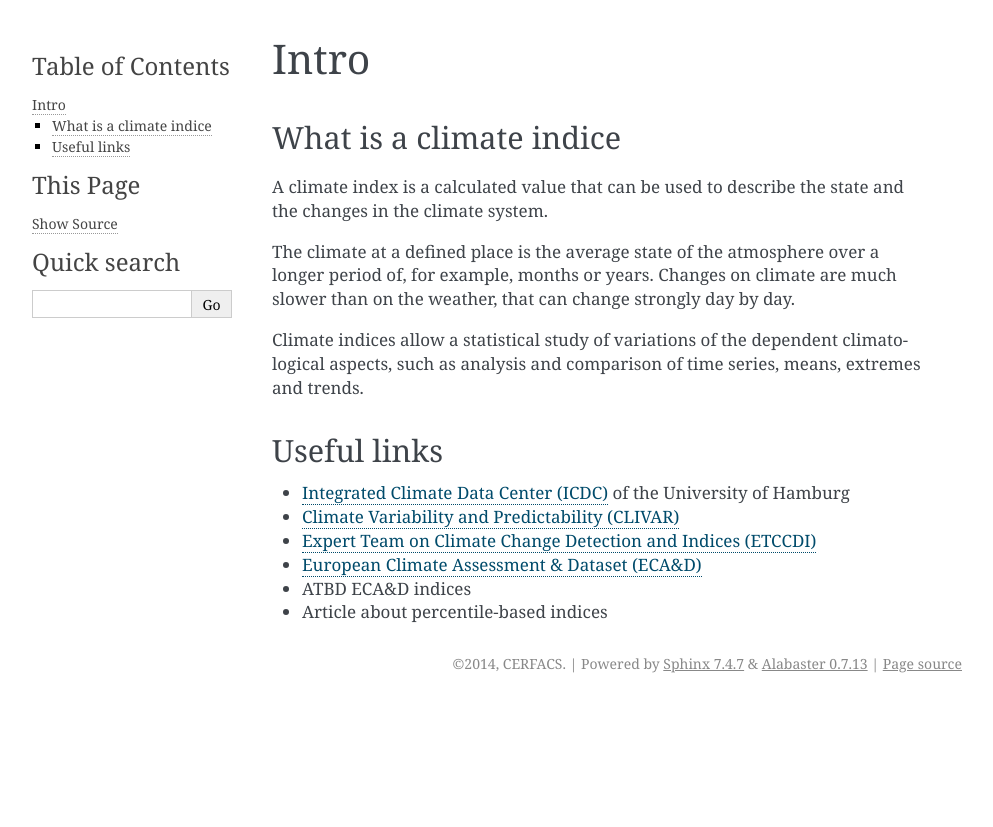
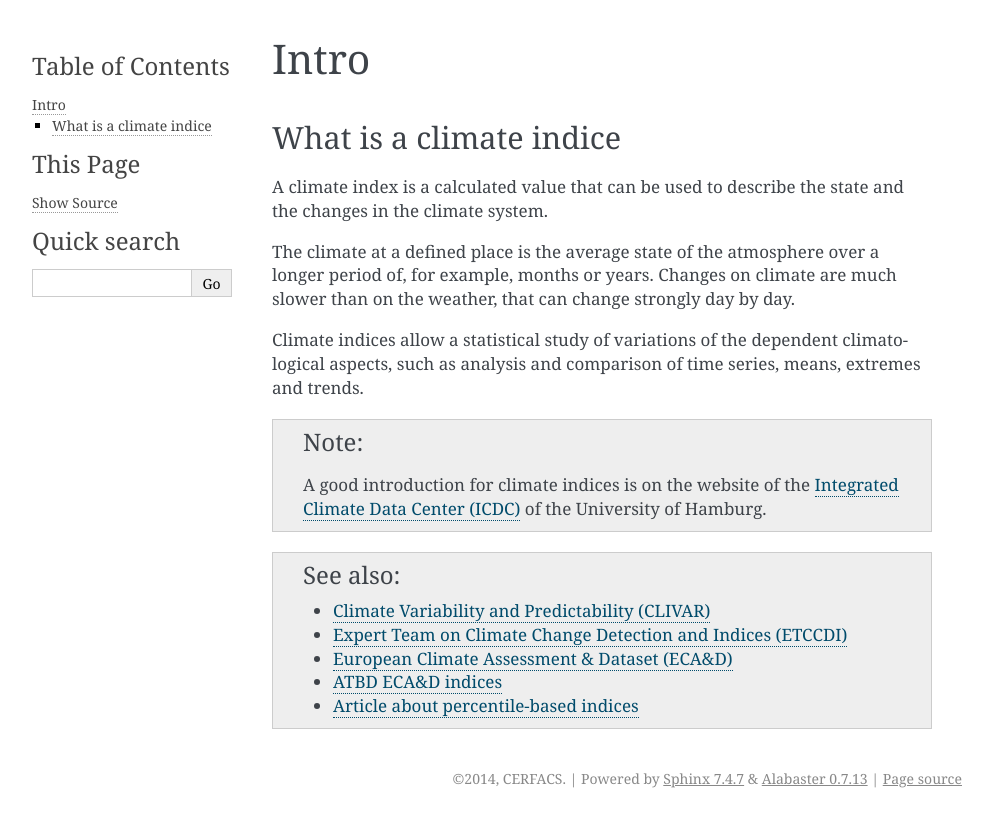
Before and after one commit to cerfacs-globc/icclim, a Sphinx documentation site: the page built from icclim/icclim_doc/source/intro.rst, in a window 1280 px wide. Shown: the top 827 px of the page, without its empty margins (148-1141 px from the left). Built offline with Sphinx 7.4.7, drawn with Linux system fonts in a browser that asks for light colours.

Commit message:
doc update: little intro with some useful links

```diff
--- a/icclim/icclim_doc/source/conf.py
+++ b/icclim/icclim_doc/source/conf.py
@@ -11,6 +11,8 @@
 #
 # All configuration values have a default; values that are commented out
 # serve to show the default.
+
+# GOOD website with examples: http://openalea.gforge.inria.fr/doc/openalea/doc/_build/html/source/sphinx/rest_syntax.html
 
 import sys
 import os
--- a/icclim/icclim_doc/source/index.rst
+++ b/icclim/icclim_doc/source/index.rst
@@ -13,7 +13,7 @@ Contents:
 .. toctree::
 
 
-
+   intro.rst
    important_to_know.rst
    installation.rst
    python_api.rst
--- a/icclim/icclim_doc/source/intro.rst
+++ b/icclim/icclim_doc/source/intro.rst
@@ -10,16 +10,14 @@ The climate at a defined place is the average state of the atmosphere over a lon
 
 Climate indices allow a statistical study of variations of the dependent climatological aspects, such as analysis and comparison of time series, means, extremes and trends.
 
+.. note:: A good introduction for climate indices is on the website of the `Integrated Climate Data Center (ICDC) <http://icdc.zmaw.de/climate_indices.html?&L=1>`_ of the University of Hamburg.
+
+.. seealso::
+
+    - `Climate Variability and Predictability (CLIVAR) <http://www.clivar.org/panels-and-working-groups/etccdi/indices-data/indices-data>`_
+    - `Expert Team on Climate Change Detection and Indices (ETCCDI) <http://etccdi.pacificclimate.org/>`_
+    - `European Climate Assessment & Dataset (ECA&D) <http://eca.knmi.nl/indicesextremes/index.php>`_
 
 
-Useful links
-------------
-
-- `Integrated Climate Data Center (ICDC) <http://icdc.zmaw.de/climate_indices.html?&L=1>`_ of the University of Hamburg
-- `Climate Variability and Predictability (CLIVAR) <http://www.clivar.org/panels-and-working-groups/etccdi/indices-data/indices-data>`_
-- `Expert Team on Climate Change Detection and Indices (ETCCDI) <http://etccdi.pacificclimate.org/>`_
-- `European Climate Assessment & Dataset (ECA&D) <http://eca.knmi.nl/indicesextremes/index.php>`_
-
-
-- ATBD ECA&D indices
-- Article about percentile-based indices
+    - `ATBD ECA&D indices <http://eca.knmi.nl/documents/atbd.pdf>`_
+    - `Article about percentile-based indices <http://etccdi.pacificclimate.org/docs/Zhangetal05JumpPaper.pdf>`_
```
Also changed, not shown: icclim/icclim_doc/source/important_to_know.rst (+3 -4 lines), 9 other files.
